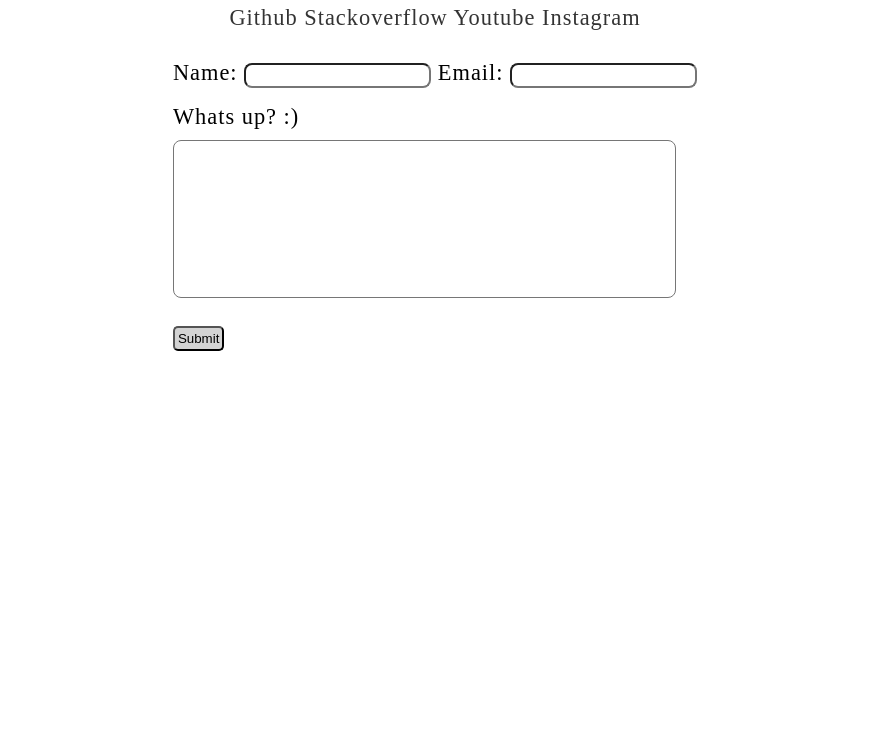
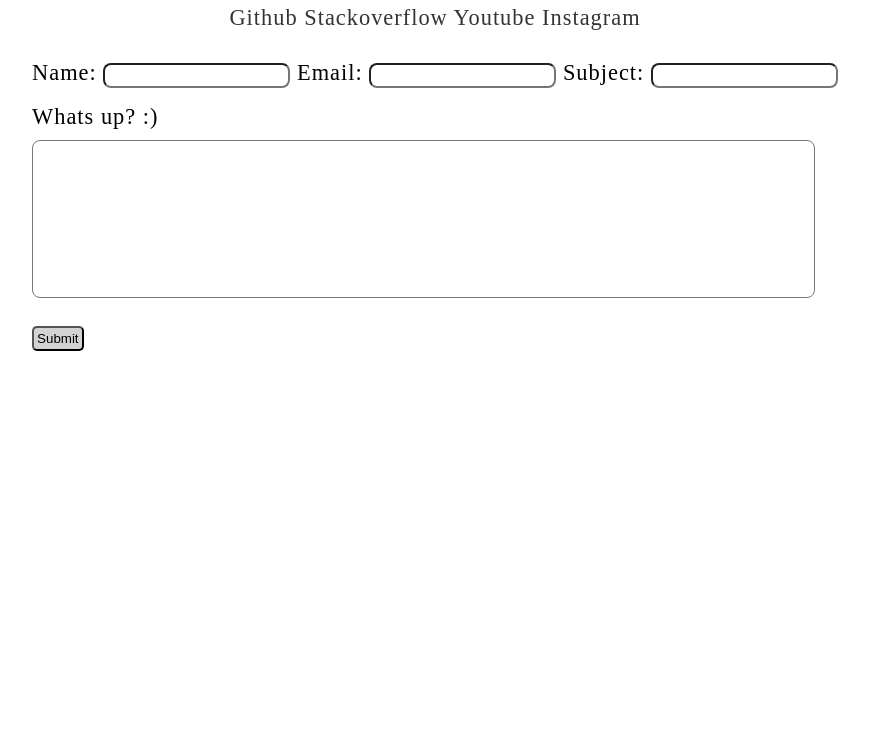
Before and after one commit to CyberNotesDev/CyberNotesDev.github.io, a plain HTML site: page contact.html in a window 1280 px wide. Shown: the part 59-800 px from the top of the page, without its empty margins (205-1074 px from the left). Drawn offline with Linux system fonts and the light colour scheme.

Commit message:
Added Subject to the email form

```diff
--- a/contact.html
+++ b/contact.html
@@ -22,11 +22,13 @@
                 <input type="text" name="name" id="name">
                 <label for="email">Email:</label>
                 <input type="text" name="email" id="email">
+                <label for="subject">Subject:</label>
+                <input type="text" name="subject" id="subject">
             </div>
             <div>
                 <label for="msg">Whats up? :)</label>
                 <br/>
-                <textarea name="msg" id="msg" cols="60" rows="10"></textarea>
+                <textarea name="msg" id="msg" cols="95" rows="10"></textarea>
             </div>
             <button type="submit">Submit</button>
         </form>
```
